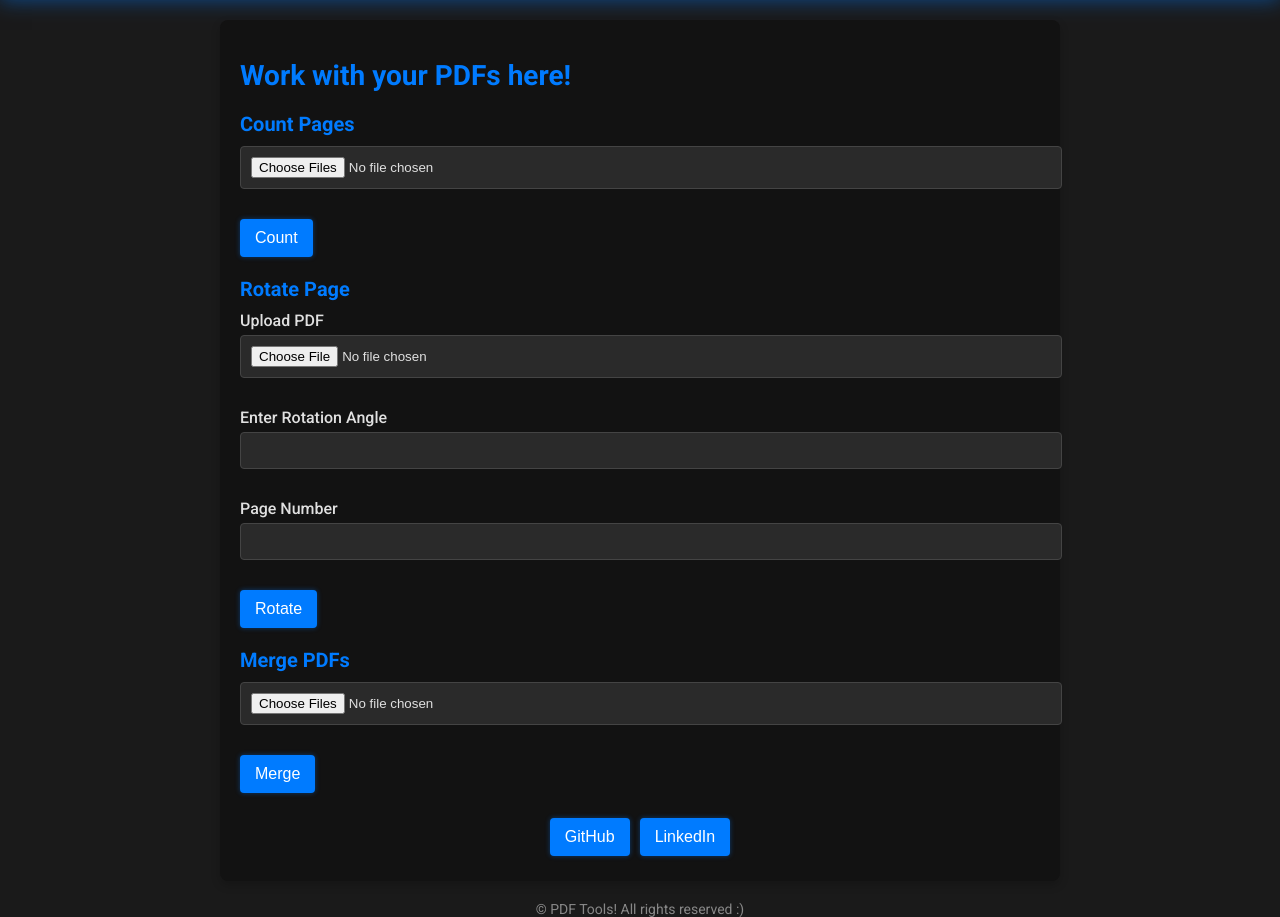
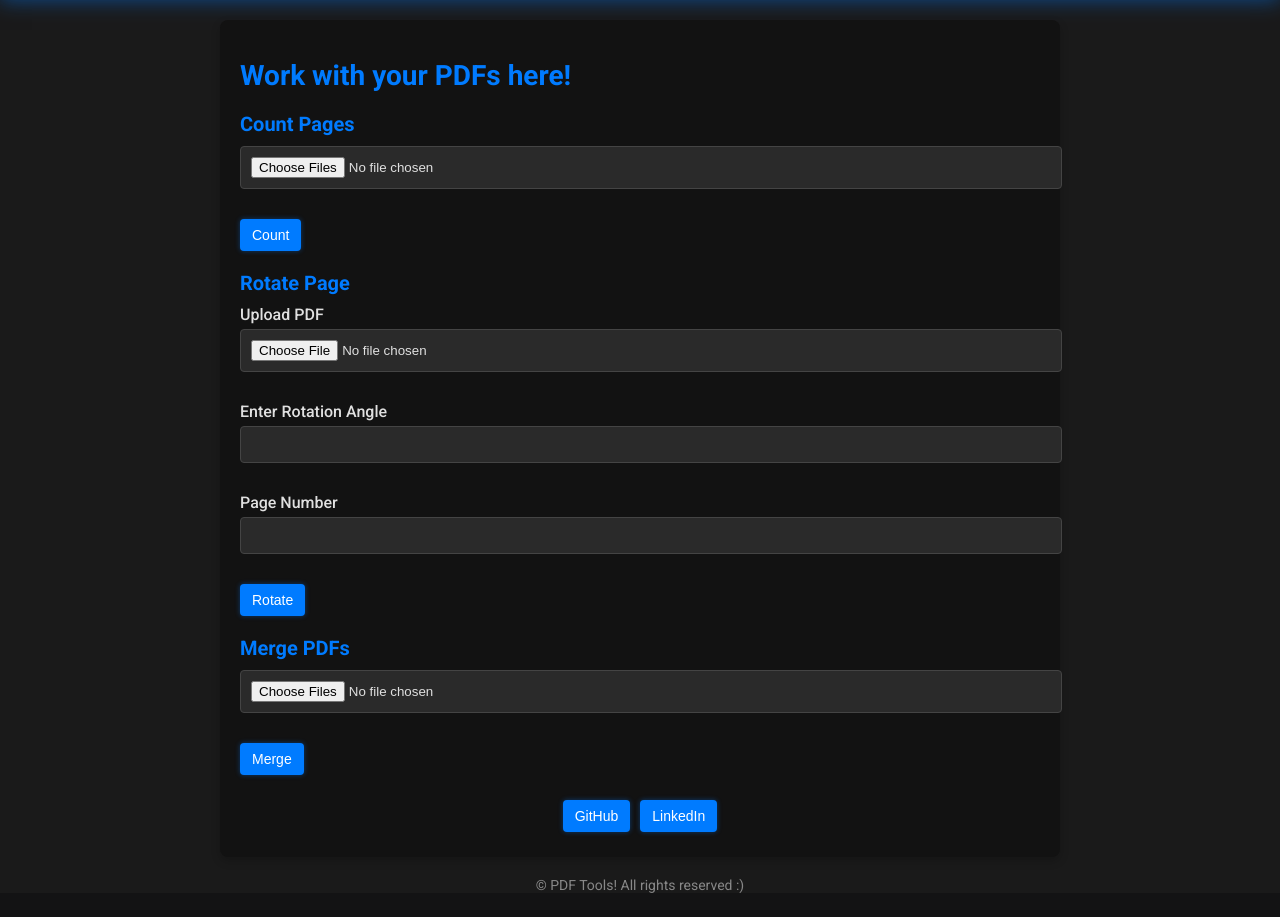
Before and after one commit to vvvv5215/PDF_Utilitlies, a Flask app: page / in a window 1280 px wide. Shown: the part 68-985 px from the top of the page. After the commit the page ends 961 px from the top, so only its background shows below. Run offline with Flask 3, Linux system fonts and the light colour scheme; parts of the project's set-up code (start-up, migrations or seed data) failed here and were passed over.

Commit message:
Update index.html

```diff
--- a/templates/index.html
+++ b/templates/index.html
@@ -77,9 +77,9 @@
             background-color: #007bff; /* GitHub blue */
             color: white;
             border: none;
-            padding: 10px 15px;
+            padding: 8px 12px; /* smaller padding */
             border-radius: 4px;
-            font-size: 16px;
+            font-size: 14px; /* smaller font size */
             cursor: pointer;
             box-shadow: 0 0 5px rgba(0, 123, 255, 0.4); /* subtle glow effect */
         }
@@ -110,7 +110,7 @@
             background-color: #007bff; /* GitHub blue button */
             color: white;
             border: none;
-            padding: 10px 15px;
+            padding: 8px 12px; /* smaller padding */
             border-radius: 4px;
             box-shadow: 0 0 5px rgba(0, 123, 255, 0.4); /* subtle glow */
         }
```
